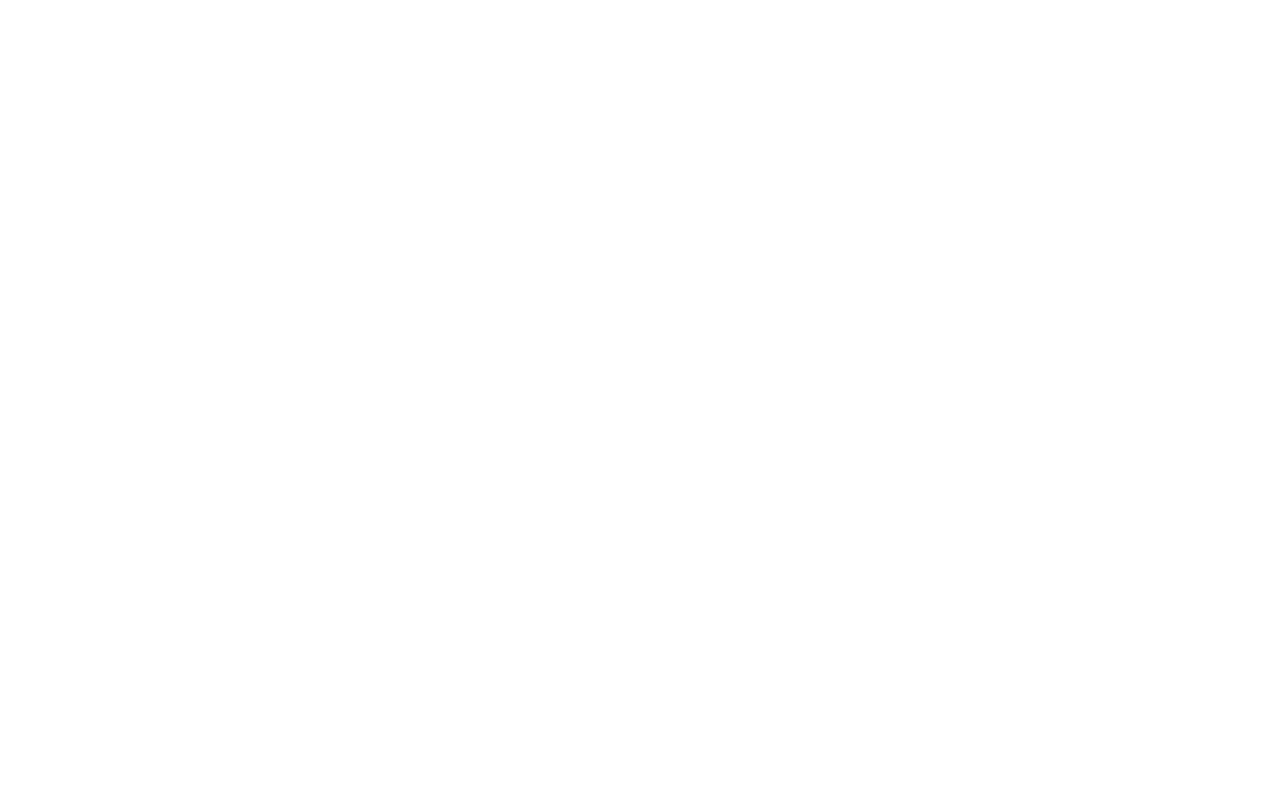
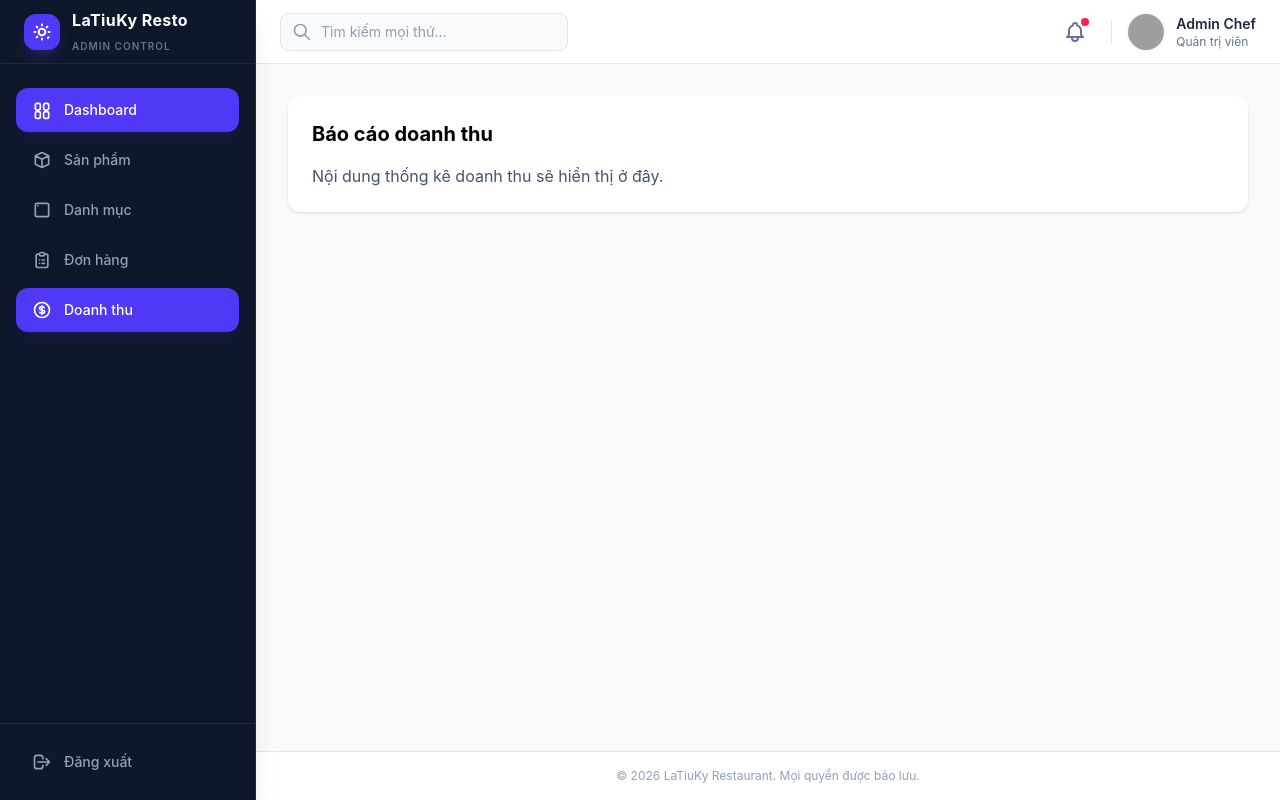
Before and after one commit to LamTienKiet/Ecommerce-Delivery, a React (Vite) app in the folder frontend/: page /admin/revenue in a window 1280 px wide. Before the commit this address had no page. Built offline with nearby package versions, Linux system fonts and the light colour scheme; grey boxes are pictures that could not be loaded.

Commit message:
Build Cart

```diff
--- a/frontend/src/pages/AdminPage/RevenueAdmin.tsx
+++ b/frontend/src/pages/AdminPage/RevenueAdmin.tsx
@@ -0,0 +1,10 @@
+import React from "react";
+
+export const RevenueAdmin = () => {
+  return (
+    <div className="p-6 bg-white rounded-xl shadow">
+      <h2 className="text-xl font-bold mb-4">Báo cáo doanh thu</h2>
+      <p className="text-slate-600">Nội dung thống kê doanh thu sẽ hiển thị ở đây.</p>
+    </div>
+  );
+};
--- /dev/null
+++ b/frontend/src/pages/UserPage/Cart/CartPage.tsx
@@ -0,0 +1,7 @@
+export const CartPage = () => {
+  return (
+    <>
+      <h1>Em Khanh Ne</h1>
+    </>
+  );
+};
--- /dev/null
+++ b/frontend/src/pages/UserPage/Orders/OrderDetail.tsx
@@ -0,0 +1,7 @@
+export const OrderDetail = () => {
+  return (
+    <>
+      <h1>OrderDetailPage</h1>
+    </>
+  );
+};
--- a/frontend/src/routers/AppRouter.tsx
+++ b/frontend/src/routers/AppRouter.tsx
@@ -6,21 +6,26 @@
 import { CategoryAdmin } from "../pages/AdminPage/CategoryAdmin";
 import { ProductAdmin } from "../pages/AdminPage/ProductAdmin";
 import { DashboardPage } from "../pages/AdminPage/DashboardPage";
-import { OrderPage } from "../pages/OrderPage";
+import { OrderPage } from "../pages/UserPage/Orders/OrderPage";
 import { ProductPage } from "../pages/ProductPage";
 import { CategoryPage } from "../pages/UserPage/Categories/CategoryPage";
 import { ProductDetail } from "../pages/UserPage/Products/ProductDetail";
+import { OrderAdmin } from "../pages/AdminPage/OrderAdmin";
+import { CartPage } from "../pages/UserPage/Cart/CartPage";
+import { OrderDetail } from "../pages/UserPage/Orders/OrderDetail";
+import { RevenueAdmin } from "../pages/AdminPage/RevenueAdmin";
 
 export default function AppRouters() {
   return (
     <BrowserRouter>
       <Routes>
         {/* Admin Routes */}
-        <Route path="/" element={<AdminLayout />}>
+        <Route path="/admin" element={<AdminLayout />}>
           <Route index element={<DashboardPage />} />
           <Route path="products" element={<ProductAdmin />} />
-          <Route path="orders" element={<OrderPage />} />
+          <Route path="orders" element={<OrderAdmin />} />
           <Route path="categories" element={<CategoryAdmin />} />
+          <Route path="revenue" element={<RevenueAdmin />} />
         </Route>
 
         {/* Client Routes wrapped in UserLayout */}
@@ -28,6 +33,9 @@
           <Route path="/menu" element={<ProductPage />} />
           <Route path="/category" element={<CategoryPage />} />
           <Route path="/detail/:id" element={<ProductDetail />} />
+          <Route path="/order" element={<OrderPage />} />
+          <Route path="/cart" element={<CartPage />} />
+          <Route path="/order/:id" element={<OrderDetail />} />
         </Route>
 
         {/* Auth Routes */}
```
Also changed, not shown: frontend/src/layout/Sidebar.tsx (+5 -5 lines), frontend/src/pages/UserPage/Orders/OrderPage.tsx (renamed from frontend/src/pages/OrderPage.tsx), 1 other file (tests, documents, lock files or other folders).
